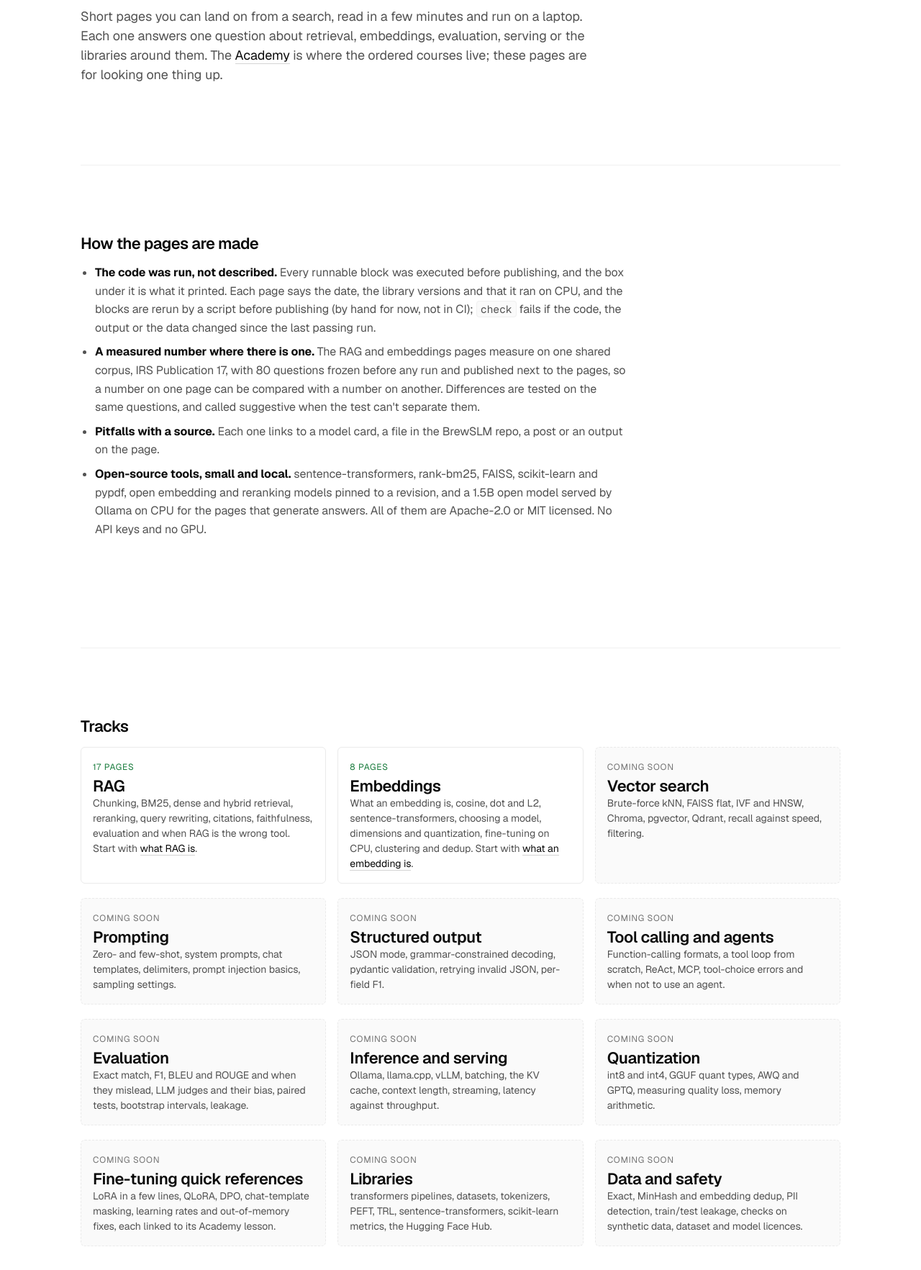
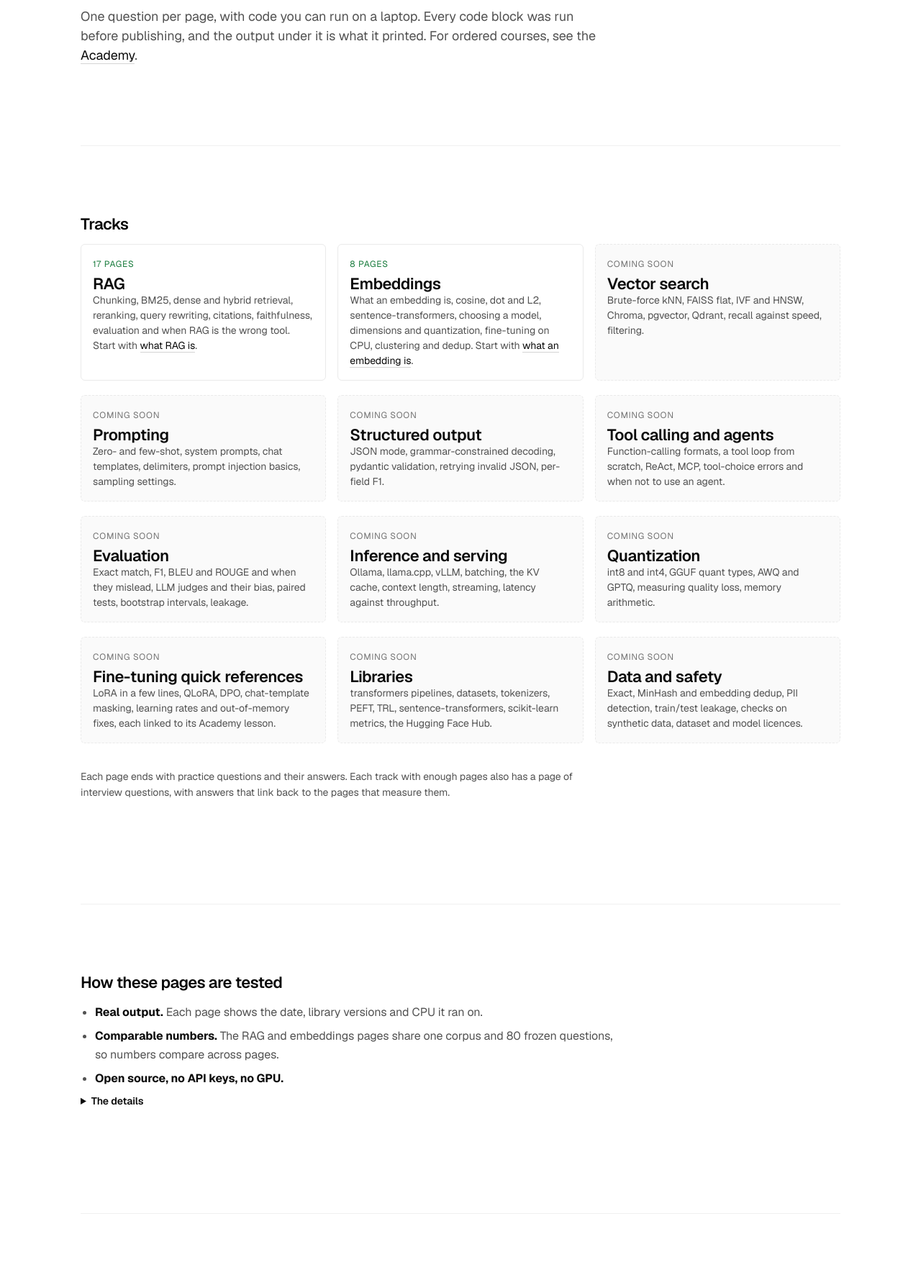
Before and after one commit to TensorGreed/__SLM__website, a plain HTML site: page learn/index.html in a window 1280 px wide. Shown: the part 291-2056 px from the top of the page at 72% size. Drawn offline with nearby package versions, Linux system fonts and the light colour scheme.

Commit message:
Learn hub: shorter intro, tracks first, test method folded into a details block
Co-Authored-By: Claude Opus 5.5 <noreply@anthropic.com>

```diff
--- a/learn/index.html
+++ b/learn/index.html
@@ -270,21 +270,10 @@
         <p class="eyebrow">BrewSLM Learn</p>
         <h1>BrewSLM Learn: applied AI, one topic per page</h1>
         <p class="page-sub">
-          Short pages you can land on from a search, read in a few minutes and run on a laptop. Each one
-          answers one question about retrieval, embeddings, evaluation, serving or the libraries around
-          them. The <a class="inline-link" href="../academy/">Academy</a> is where the ordered courses
-          live; these pages are for looking one thing up.
+          One question per page, with code you can run on a laptop. Every code block was run before
+          publishing, and the output under it is what it printed. For ordered courses, see the
+          <a class="inline-link" href="../academy/">Academy</a>.
         </p>
-      </section>
-
-      <section class="section learn-section" aria-labelledby="how-heading">
-        <h2 id="how-heading">How the pages are made</h2>
-        <ul class="learn-how">
-          <li><strong>The code was run, not described.</strong> Every runnable block was executed before publishing, and the box under it is what it printed. Each page says the date, the library versions and that it ran on CPU, and the blocks are rerun by a script before publishing (by hand for now, not in CI); <code>check</code> fails if the code, the output or the data changed since the last passing run.</li>
-          <li><strong>A measured number where there is one.</strong> The RAG and embeddings pages measure on one shared corpus, IRS Publication 17, with 80 questions frozen before any run and published next to the pages, so a number on one page can be compared with a number on another. Differences are tested on the same questions, and called suggestive when the test can't separate them.</li>
-          <li><strong>Pitfalls with a source.</strong> Each one links to a model card, a file in the BrewSLM repo, a post or an output on the page.</li>
-          <li><strong>Open-source tools, small and local.</strong> sentence-transformers, rank-bm25, FAISS, scikit-learn and pypdf, open embedding and reranking models pinned to a revision, and a 1.5B open model served by Ollama on CPU for the pages that generate answers. All of them are Apache-2.0 or MIT licensed. No API keys and no GPU.</li>
-        </ul>
       </section>
 
       <section class="section learn-section learn-tracks" aria-labelledby="tracks-heading">
@@ -354,6 +343,19 @@
         <p class="docs-note">Each page ends with practice questions and their answers. Each track with enough pages also has a page of interview questions, with answers that link back to the pages that measure them.</p>
       </section>
 
+      <section class="section learn-section" aria-labelledby="how-heading">
+        <h2 id="how-heading">How these pages are tested</h2>
+        <ul class="learn-how">
+          <li><strong>Real output.</strong> Each page shows the date, library versions and CPU it ran on.</li>
+          <li><strong>Comparable numbers.</strong> The RAG and embeddings pages share one corpus and 80 frozen questions, so numbers compare across pages.</li>
+          <li><strong>Open source, no API keys, no GPU.</strong></li>
+        </ul>
+        <details class="learn-method">
+          <summary>The details</summary>
+          <p>Code blocks are rerun by a script before publishing (by hand for now, not in CI), and the build fails if the code, output or data changed since the last passing run. The corpus is IRS Publication 17; the questions were frozen before any run and are published next to the pages. Differences are tested on the same questions and called suggestive when the test can't separate them. Every pitfall links to its source. Tools: sentence-transformers, rank-bm25, FAISS, scikit-learn, pypdf, open embedding and reranking models pinned to a revision, and a 1.5B open model served by Ollama, all Apache-2.0 or MIT.</p>
+        </details>
+      </section>
+
       <section class="section learn-section" aria-labelledby="az-heading">
         <h2 id="az-heading">A–Z</h2>
         <p>Every page that exists today. Topics appear here when their page is published, not before.</p>
--- a/styles.css
+++ b/styles.css
@@ -1268,6 +1268,9 @@ html.no-js .reveal { opacity: 1; transform: none; }
 .learn-practice details { border: 1px solid var(--border-muted); border-radius: var(--radius-md); padding: var(--space-sm) var(--space-md); margin: 0 0 var(--space-md); }
 .learn-practice summary { cursor: pointer; font-weight: 600; color: var(--text-primary); }
 .learn-practice details[open] summary { margin-bottom: var(--space-sm); }
+.learn-method { max-width: 760px; margin-top: var(--space-sm); color: var(--text-secondary); }
+.learn-method summary { cursor: pointer; font-weight: 600; color: var(--text-primary); }
+.learn-method p { line-height: 1.6; }
 .learn-tracks .docs-card--soon { background: var(--bg-tertiary); border-style: dashed; }
 .learn-soon { display: inline-block; font-size: var(--fs-xs); color: var(--text-tertiary); text-transform: uppercase; letter-spacing: 0.06em; margin-bottom: var(--space-xs); }
 .learn-live { display: inline-block; font-size: var(--fs-xs); color: var(--color-success); text-transform: uppercase; letter-spacing: 0.06em; margin-bottom: var(--space-xs); }
```
